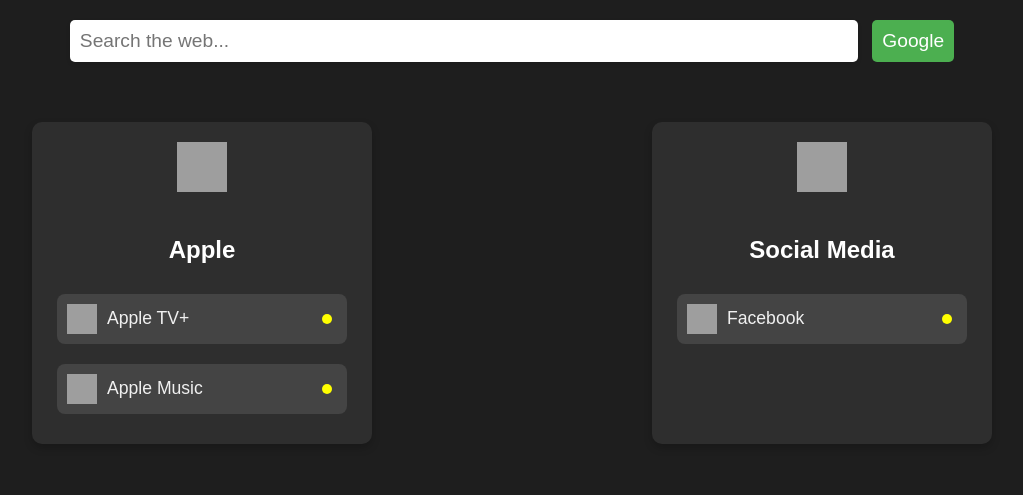
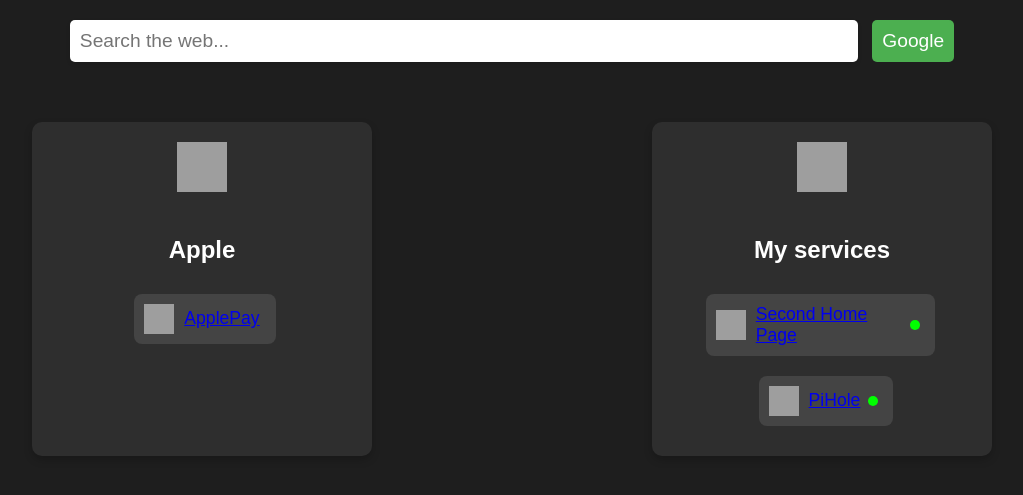
Before and after one commit to mbrunka/docker-lab-tutorial, a Flask app: page / in a window 1280 px wide. Shown: the top 495 px of the page, without its empty margins (128-1151 px from the left). Run offline with Flask 3, Linux system fonts and the light colour scheme; data that the repository does not hold is empty; grey boxes are pictures that could not be loaded.

Commit message:
done 97%

```diff
--- a/app.py
+++ b/app.py
@@ -1,8 +1,51 @@
 import os
+import threading
+import time
 from flask import Flask, render_template, jsonify
-import yaml
+import requests
 
 app = Flask(__name__)
+
+# Definicja konfiguracji w słowniku
+config = {
+    "sections": [
+        {
+            "name": "Apple",
+            "icon": "apple.svg",
+            "links": [
+                {
+                    "name": "ApplePay",
+                    "href": "https://www.apple.com/pl/apple-pay/",
+                    "icon": "applepay.svg",
+                },
+            ],
+        },
+        {
+            "name": "My services",
+            "icon": "social.png",
+            "links": [
+                {
+                    "name": "Second Home Page",
+                    "href": "http://192.168.0.31:5001",
+                    "icon": "facebook.svg",
+                    "health-check": "http://192.168.0.31:5001/live"
+                },
+                {
+                    "name": "PiHole",
+                    "href": "http://192.168.0.31/admin",
+                    "icon": "pihole.svg",
+                    "health-check": "http://192.168.0.31/admin/api.php?status&auth=756bc47cb5215dc3329ca7e1f7be33a2dad68990bb94b76d90aa07f4e44a233a"
+                },
+            ],
+        },
+    ],
+    "search": {
+        "placeholder": "Search the web...",
+        "name": "Google",
+        "url": "https://www.google.com/search",
+    },
+    "fallbackIcon": {"name": "deutschebank.svg"},
+}
 
 # Liveness check: check if the application is alive
 @app.route('/live')
@@ -13,29 +56,39 @@
     }
     return jsonify(response), 200
 
-# Load the YAML config file
-with open('config.yaml', 'r') as file:
-   config = yaml.safe_load(file)
+def check_health_status():
+    for section in config['sections']:
+        for link in section.get('links', []):
+            health_check_url = link.get('health-check')
+            if health_check_url:
+                try:
+                    response = requests.get(health_check_url)
+                    link['health'] = response.status_code == 200
+                except requests.exceptions.RequestException:
+                    link['health'] = False
+            else:
+                link['health'] = None  # Usuń klucz `health` dla linków bez health-check
 
-# Function to check if a file exists in the static folder
+# Funkcja sprawdzająca czy plik ikony istnieje w folderze static
 def icon_exists(icon_name):
    return os.path.exists(os.path.join(app.static_folder, "icons", icon_name))
 
 @app.route('/')
 def index():
+   check_health_status()
    sections = config.get('sections', [])
    fallback_icon = config['fallbackIcon']['name']
 
-   # Check icons for sections and links
+   # Sprawdzanie ikon dla sekcji i linków
    for section in sections:
-       section_icon = section.get('icon', '').strip()  # Get section icon and remove whitespace
+       section_icon = section.get('icon', '').strip()  # Pobieranie ikony sekcji i usuwanie białych znaków
        if not section_icon or not icon_exists(section_icon):
-           section['icon'] = fallback_icon  # Use fallback if icon is missing or empty
+           section['icon'] = fallback_icon  # Użyj ikony zastępczej, jeśli ikona jest pusta lub nie istnieje
 
        for link in section.get('links', []):
-           link_icon = link.get('icon', '').strip()  # Get link icon and remove whitespace
+           link_icon = link.get('icon', '').strip()  # Pobieranie ikony linku i usuwanie białych znaków
            if not link_icon or not icon_exists(link_icon):
-               link['icon'] = fallback_icon  # Use fallback if icon is missing or empty
+               link['icon'] = fallback_icon  # Użyj ikony zastępczej, jeśli ikona jest pusta lub nie istnieje
 
    search = config.get('search', {})
    return render_template('index.html', sections=sections, search=search)
--- a/config.yaml
+++ /dev/null
@@ -1,22 +0,0 @@
-sections:
-  - name: Apple
-    icon: apple.svg
-    links:
-      - name: Apple TV+
-        href: 'https://www.apple.com/apple-tv-plus/'
-        icon: appletv.svg
-      - name: Apple Music
-        href: 'https://www.apple.com/apple-music/'
-        icon: applemusic.svg
-  - name: Social Media
-    icon: social.png
-    links:
-      - name: Facebook
-        href: 'https://www.facebook.com'
-        icon: facebook.svg
-search:
-  placeholder: Search the web...
-  name: Google
-  url: 'https://www.google.com/search'
-fallbackIcon:
-  name: deutschebank.svg
--- a/static/style.css
+++ b/static/style.css
@@ -86,16 +86,6 @@
     text-align: left;
  }
 
- .health-dot {
-   display: inline-block;
-   width: 10px;
-   height: 10px;
-   background-color: red;
-   border-radius: 50%;
-   margin-right: 5px;
-   vertical-align: middle;
-}
-
  /* Search bar */
  .search-bar {
     margin: 20px auto;
--- a/templates/index.html
+++ b/templates/index.html
@@ -21,41 +21,23 @@
             <h2>{{ section.name }}</h2>
             <div class="links-container">
                 {% for link in section.links %}
+                <a href="{{ link.href }}" >
                 <div class="link-tile">
                     <img src="{{ url_for('static', filename='icons/' + link.icon) }}" alt="Icon">
                     <div class="link-text">{{ link.name }}</div>
-                    <span class="health-dot" id="health-dot-{{ loop.index0 }}-{{ section.name|replace(' ', '-') }}"></span> <!-- Unikalne ID dla kropki -->
+                        {% if 'health-check' in link %}
+                        <span class="health-dot" style="background-color: {{ 'lime' if link.health else 'red' }};
+                        width: 10px;
+                        height: 10px;
+                        border-radius: 50%;
+                        margin-right: 5px;"></span>
+                        {% endif %}
                 </div>
+                </a>
                 {% endfor %}
             </div>
         </div>
         {% endfor %}
     </div>
-
-    <script>
-        async function checkHealth() {
-            try {
-                const response = await fetch('/live');
-                const healthDots = document.querySelectorAll('.health-dot'); // Wybierz wszystkie kropki
-                healthsDots.forEach((dot, index) => {
-                    if (response.ok) {
-                        // Zmiana koloru kropki na zielony, jeśli strona działa
-                        dot.style.backgroundColor = 'lime';
-                    } else {
-                        // Ustaw kolor na czerwony, jeśli odpowiedź nie jest ok
-                        dot.style.backgroundColor = 'red';
-                    }
-                });
-            } catch (error) {
-                console.error('Błąd podczas sprawdzania stanu:', error);
-                // Ustaw kolor na żółty w przypadku błędu
-                document.querySelectorAll('.health-dot').forEach(dot => dot.style.backgroundColor = 'yellow');
-            }
-        }
-
-        // Wywołaj funkcję health check przy załadowaniu strony
-        window.onload = checkHealth;
-    </script>
-
 </body>
 </html>
```
Also changed, not shown: pihole/docker-compose.yaml (added, +24 -0 lines), 1 other file.
